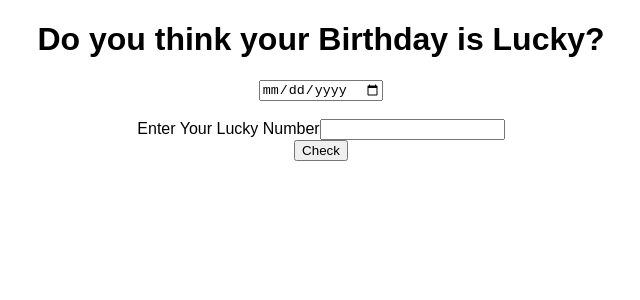
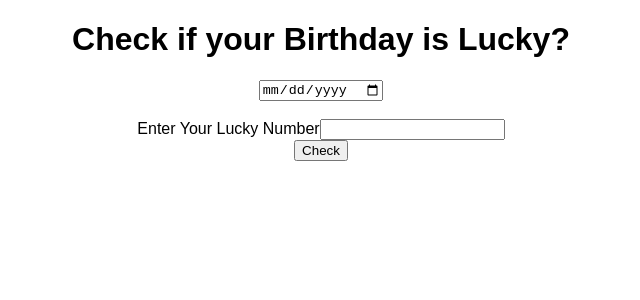
Before and after one commit to rkapoor10/lucky-birthday-reactApp, a React (Create React App) app: page / in a window 1280 px wide. Shown: the top 300 px of the page, without its empty margins (319-959 px from the left). Built offline with nearby package versions, Linux system fonts and the light colour scheme.

Commit message:
update App.js heading changed

```diff
--- a/src/App.js
+++ b/src/App.js
@@ -72,7 +72,7 @@ export default function App() {
 
   return (
     <div className="App">
-      <h1>Do you think your Birthday is Lucky?</h1>
+      <h1>Check if your Birthday is Lucky?</h1>
       {/* scroll down feature to be added */}
       <input
         type="date"
```
